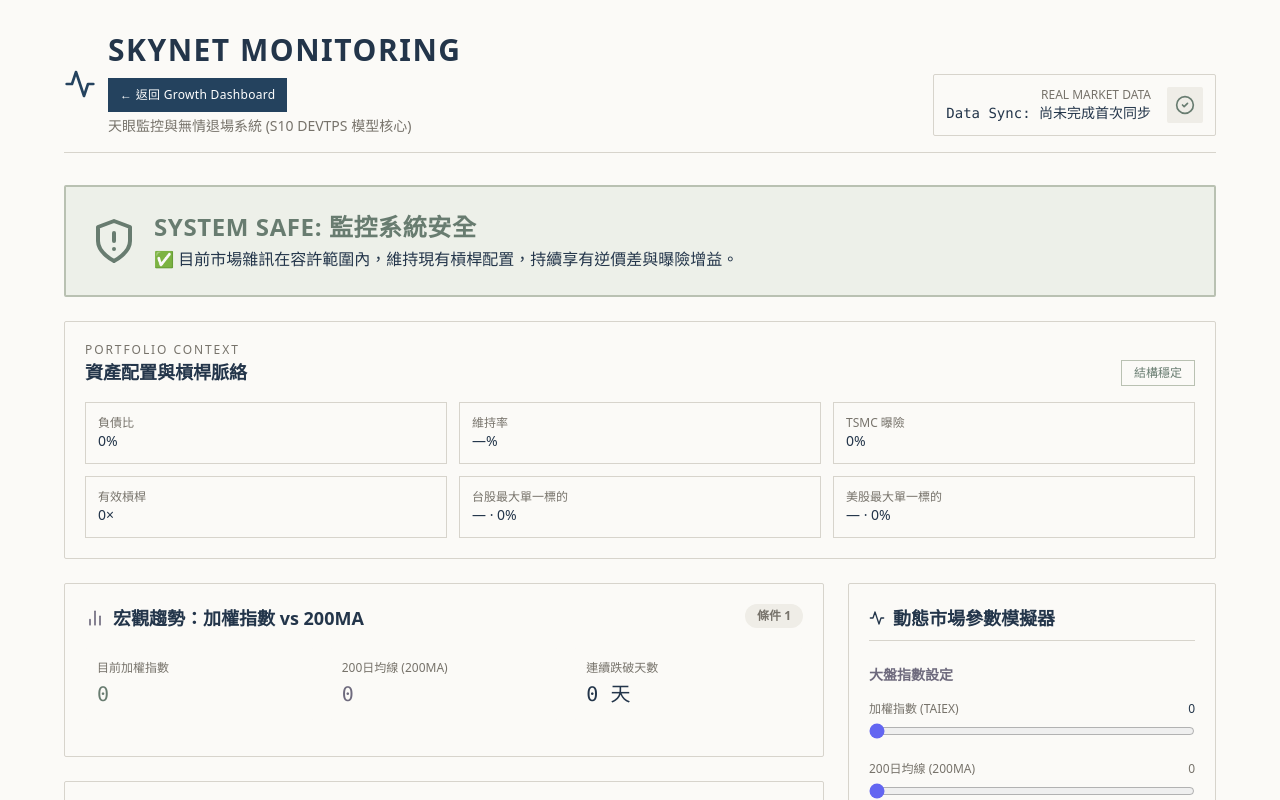
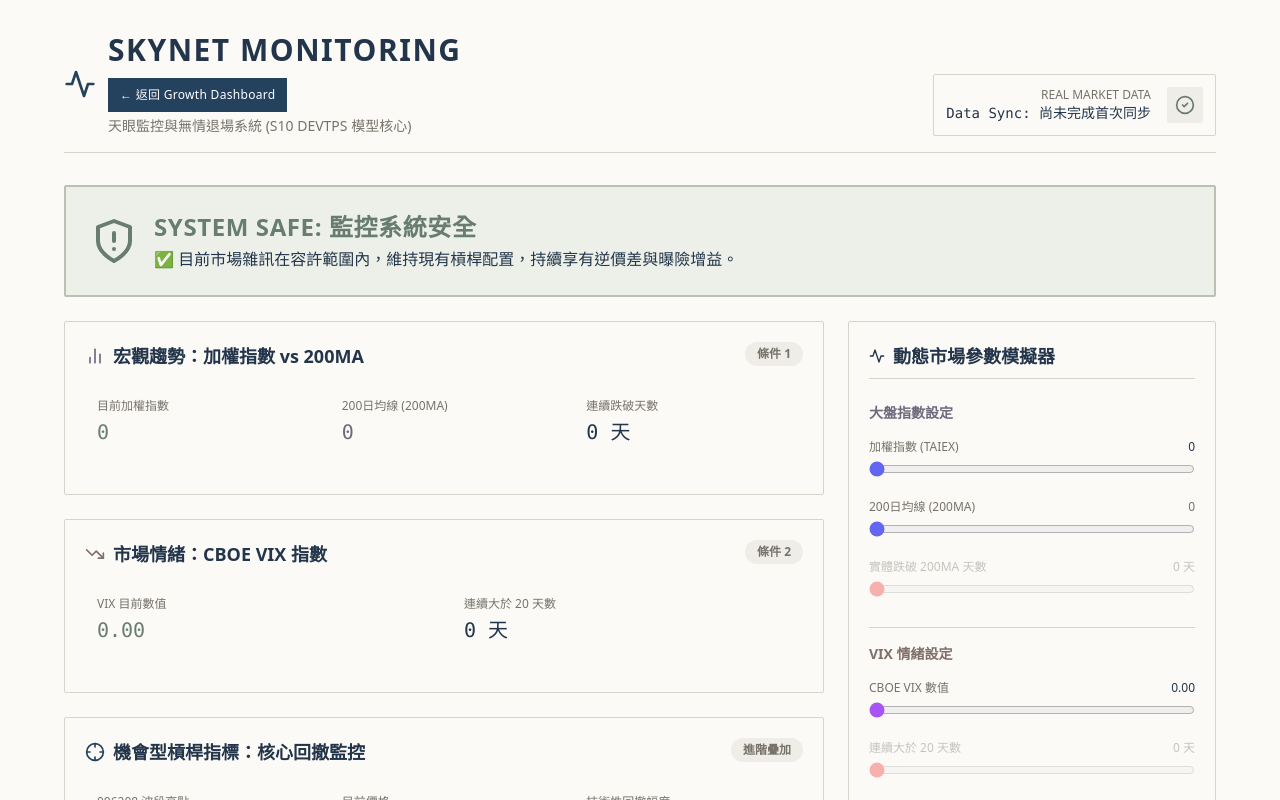
Before and after one commit to hanjhou2000716/skynet-monitoring, a React (Create React App) app: page / in a window 1280 px wide. Shown: the top 800 px of the page. Built offline with nearby package versions, Linux system fonts and the light colour scheme.

Commit message:
Remove duplicate portfolio context

```diff
--- a/src/App.js
+++ b/src/App.js
@@ -28,7 +28,6 @@ const App = () => {
   const [lastUpdated, setLastUpdated] = useState("");
   const [dataState, setDataState] = useState("loading");
   const [dataError, setDataError] = useState("");
-  const [portfolio, setPortfolio] = useState(null);
 
   const fetchLatestData = () => {
     setIsFetching(true);
@@ -47,7 +46,6 @@ const App = () => {
         setPeak006208(json.peak_006208);
         setCurrent006208(json.asset_006208);
         setLastUpdated(json.lastUpdated);
-        setPortfolio(json.portfolio || null);
         setIsLoaded(true);
         setDataState(json.status === "degraded" ? "degraded" : "ready");
         setIsFetching(false);
@@ -183,7 +181,8 @@ const App = () => {
           </div>
         </div>
 
-        {portfolio && (
+        {/* Portfolio context intentionally lives in the Growth Dashboard. */}
+        {/*
           <section className="p-5 rounded-sm border border-slate-800 bg-slate-900" aria-labelledby="portfolio-summary">
             <div className="flex flex-col md:flex-row md:items-end md:justify-between gap-3 mb-4">
               <div>
@@ -217,7 +216,7 @@ const App = () => {
               </div>
             )}
           </section>
-        )}
+        */}
 
         {}
         <div className="grid grid-cols-1 lg:grid-cols-3 gap-6">
```
